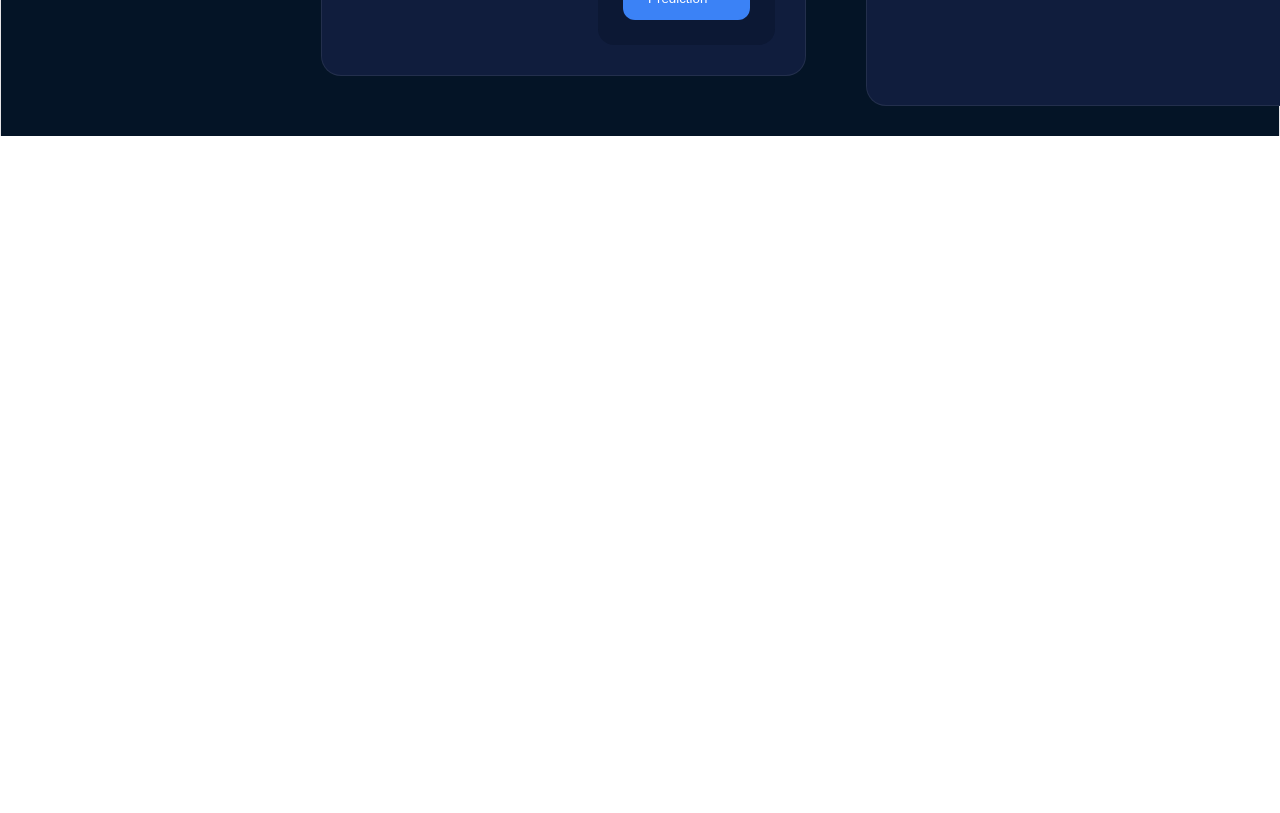
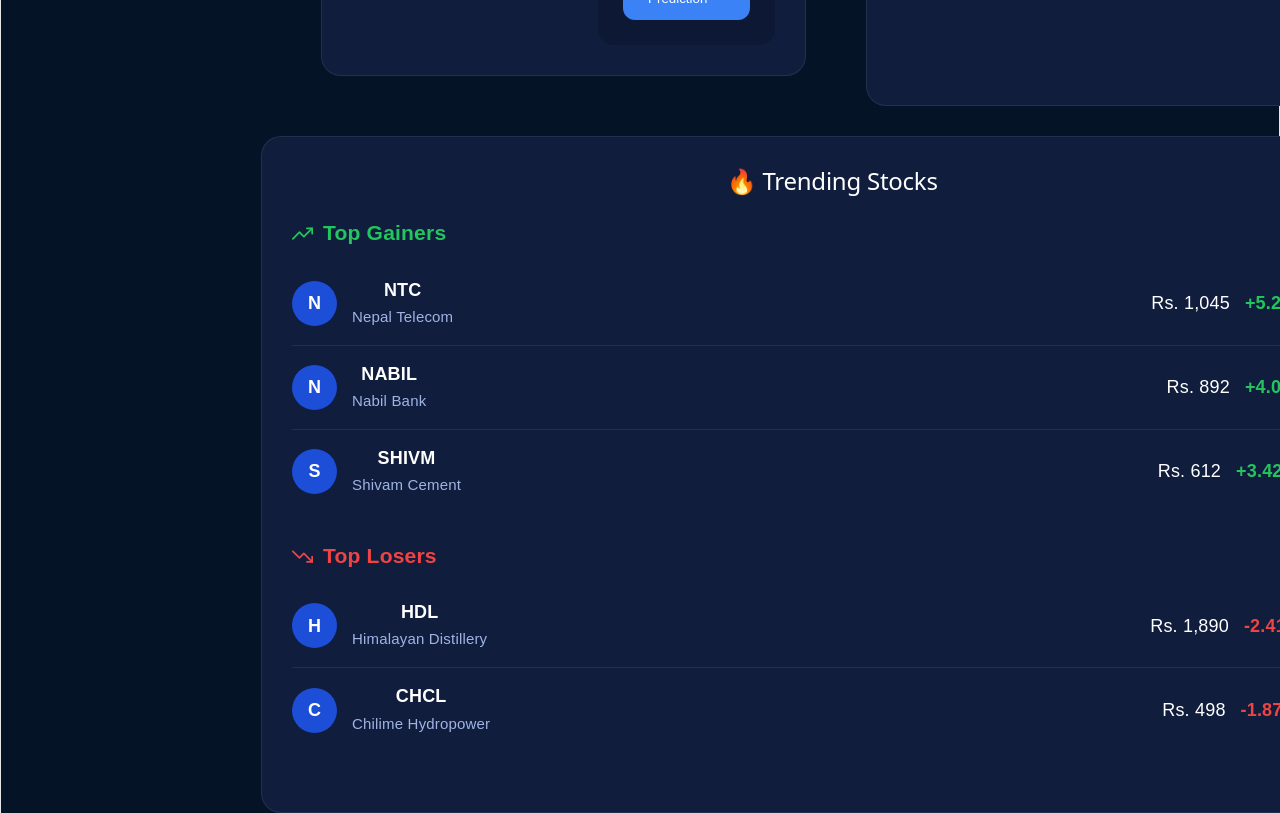
Before and after one commit to prem231631/NEPSE-AI-Web-Application, a React (Vite) app: page /dashboard in a window 1280 px wide. Shown: the part 1160-1973 px from the top of the page. Before the commit the page ends 1296 px from the top, so only its background shows below. Built offline with nearby package versions, Linux system fonts and the light colour scheme.

Commit message:
Trending Stocks imported in Dashboard.jsx

```diff
--- a/src/pages/Dashboard.jsx
+++ b/src/pages/Dashboard.jsx
@@ -5,6 +5,7 @@
 import SummaryCards from "../components/SummaryCards";
 import AIRecommendation from "../components/AIRecommendation";
 import MarketOverview from "../components/MarketOverview";
+import TrendingStocks from "../components/TrendingStocks";
 
 import "../styles/dashboard.css";
 function Dashboard(){
@@ -28,6 +29,8 @@
                     <AIRecommendation/>
                     <MarketOverview/>
                 </div>
+
+                <TrendingStocks/>
             </div>
         </div>
   );
```
